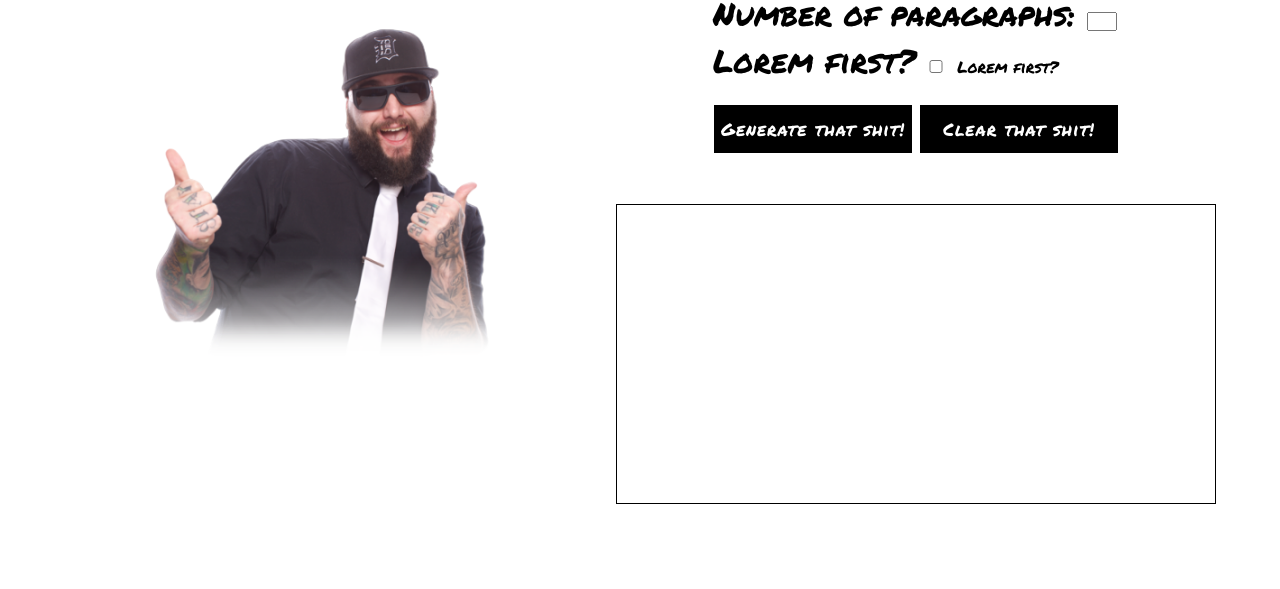
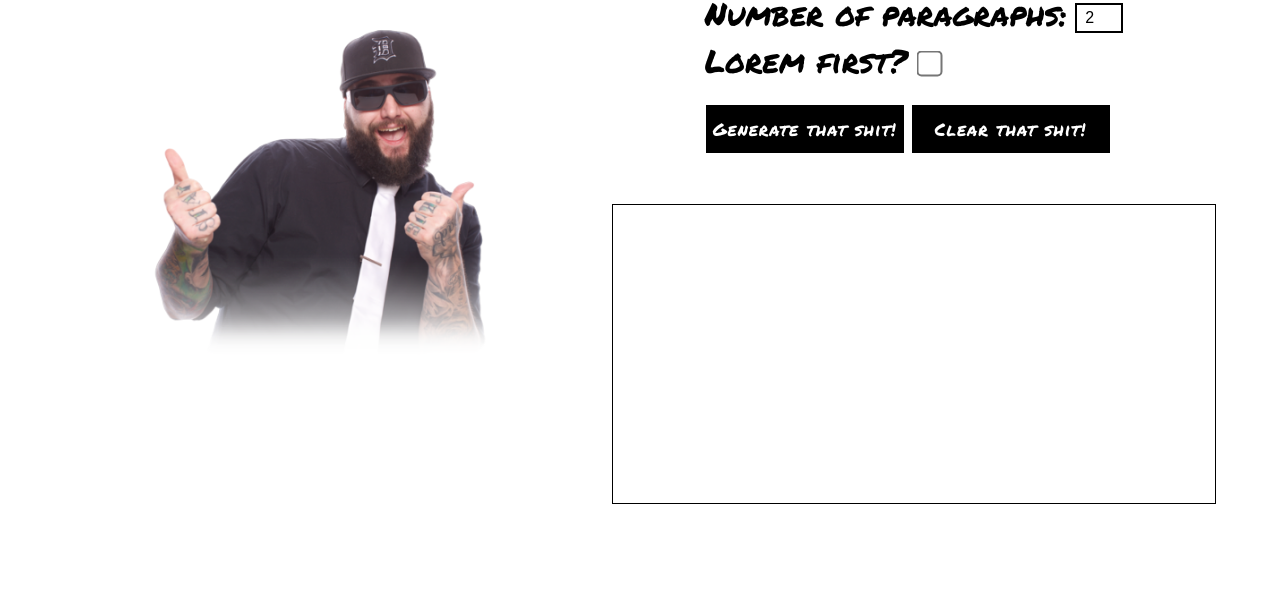
Before and after one commit to chrisdemars/demars-ipsum, a website: page index.html in a window 1280 px wide. Shown: the part 211-800 px from the top of the page. Drawn offline with Linux system fonts and the light colour scheme.

Commit message:
style first input, page size fixes
- change to "number"
- set default to 2
- min of 1
- page min-height of 100vh instead of height so it works on non-tall browsers

```diff
--- a/css/styles.css
+++ b/css/styles.css
@@ -26,7 +26,7 @@ h1 {
   display: grid;
   grid-template-columns: 1fr 1fr;
   grid-template-rows: 1fr 1fr;
-  height: 100vh;
+  min-height: 100vh;
   width: 90%;
   margin: 0 auto;
 }
@@ -59,23 +59,42 @@ img {
   flex-direction: column;
 }
 
+.input-group {
+  display: flex;
+  flex-direction: row;
+  align-items: center;
+  justify-content: flex-start;
+}
+
 .generate-wrapper form label {
   font-size: 2em;
 }
 
-.generate-wrapper form input {
-  width: 30px;
+input.num-paragraphs {
+  padding: 0.25rem 0.5rem;
+  font-size: 1rem;
+  width: 3rem;
+  display: inline-block;
+  border: 2px solid black;
+  margin-top: 8px;
+  margin-left: 0.5rem;
 }
 
-
+input.lorem-first {
+  transform: scale(2);
+  display: inline-block;
+  margin-left: 1rem;
+  margin-top: 5px;
+}
 
 .lorem-paragraphs {
-  width: 600px;
+  width: 55ch;
   background-color: white;
   height: 300px;
   margin-top: 50px;
   border: 1px solid black;
   overflow: scroll;
+  padding: 1ch;
 }
 
 .generate-ipsum,
--- a/index.html
+++ b/index.html
@@ -21,14 +21,15 @@
         <h1>DeMars Ipsum</h1>
         <form>
           <div class="ipsum-customize">
-            <label for="numberOfParagraphs">
-              Number of paragraphs:
-            </label>
-            <input type="text" id="paragraphs" />
-            <div class="lorem-checkbox-label">
+            <div class="input-group">
+              <label for="numberOfParagraphs">
+                Number of paragraphs:
+              </label>
+              <input class="num-paragraphs" type="number" id="paragraphs" value="2" min="1" />
+            </div>
+            <div class="input-group lorem-checkbox-label">
               <label for="lorem">Lorem first?</label>
-              <input type="checkbox" id="lorem" name="lorem" />
-              <span class="custom-checkbox">Lorem first?</span>
+              <input class="lorem-first" type="checkbox" id="lorem" name="lorem" />
             </div>
           </div>
           <button class="generate-ipsum" id="generate">
```
